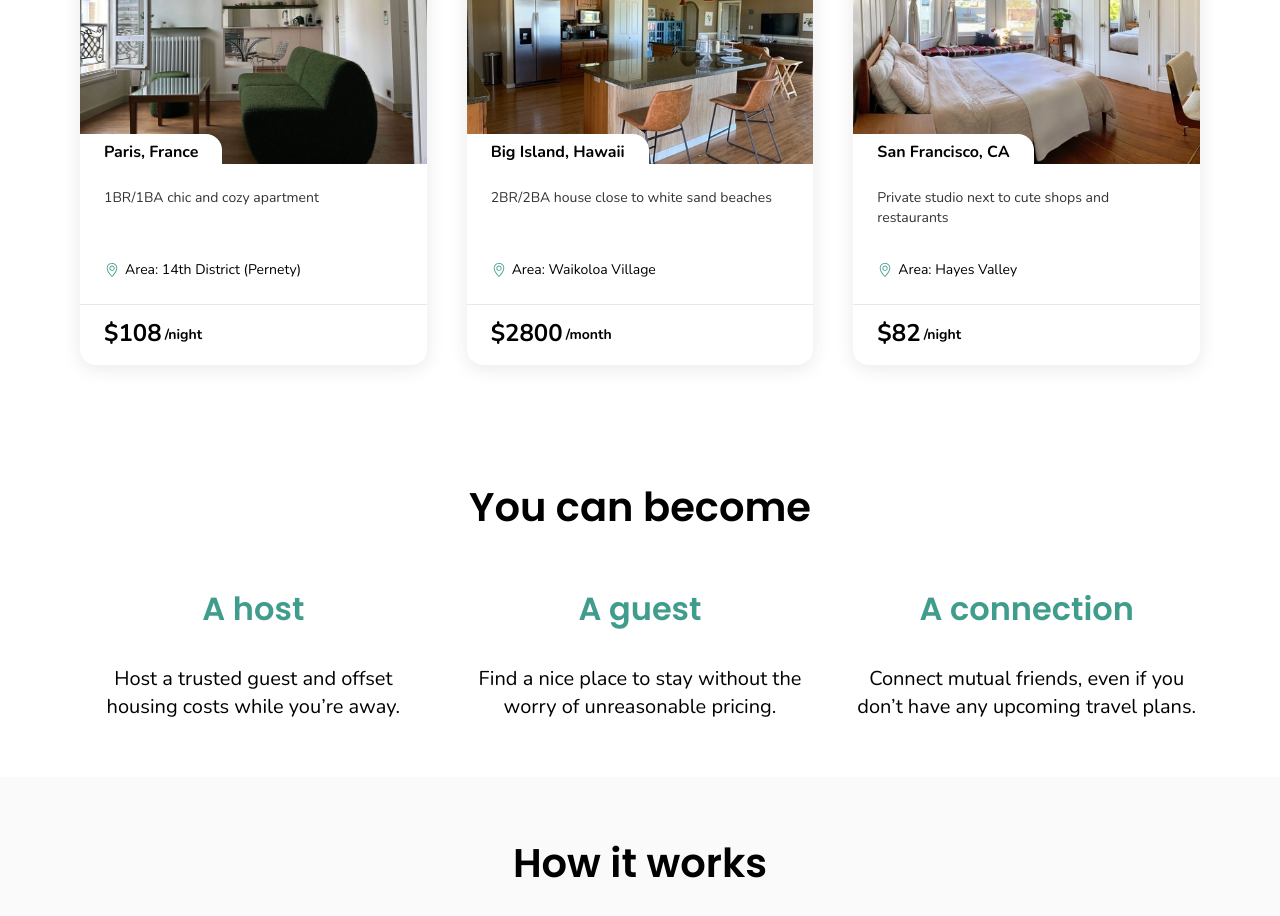
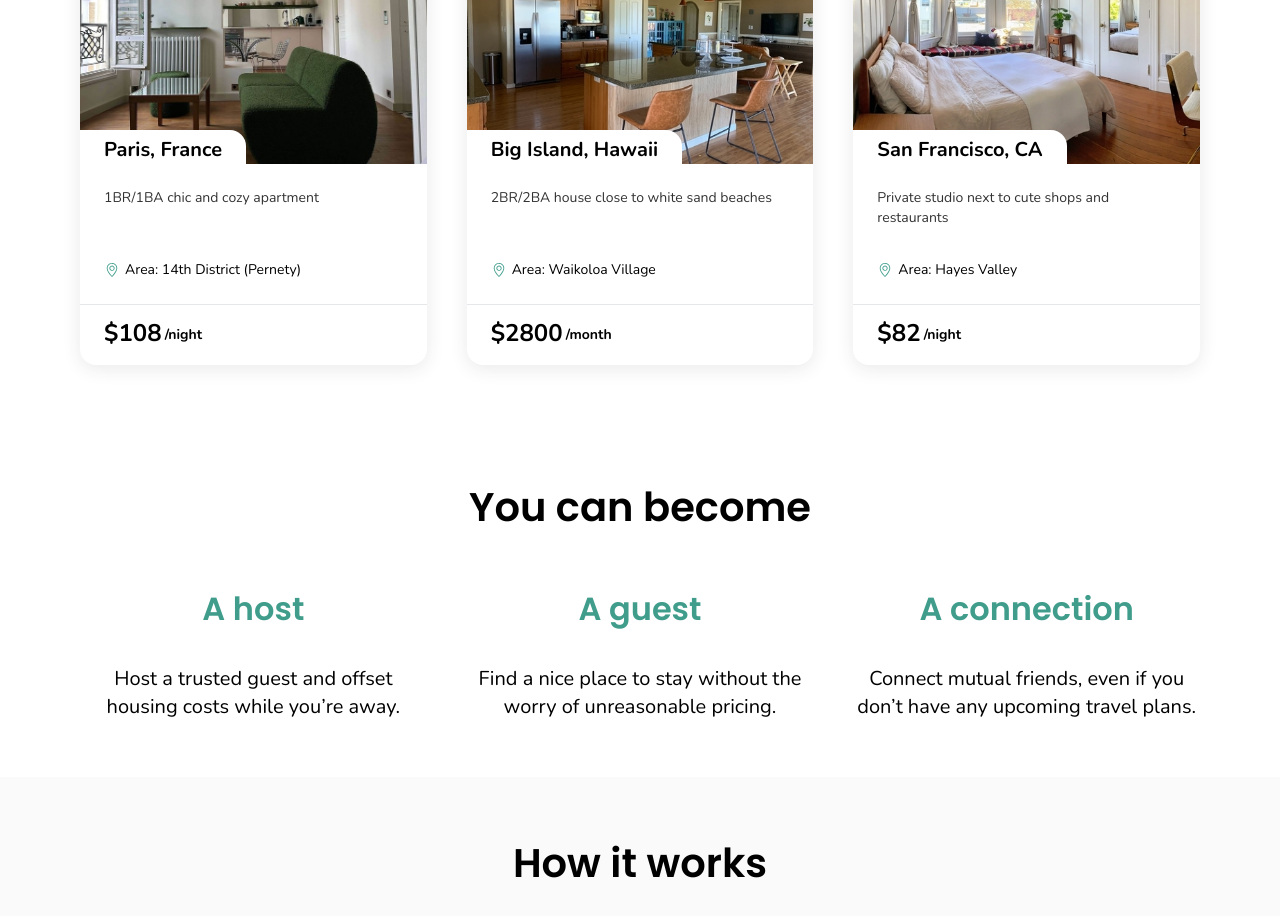
Before and after one commit to remicknsisi/amisplace, a Next.js app: page / in a window 1280 px wide. Shown: the part 1720-2636 px from the top of the page. Built offline with nearby package versions, Linux system fonts and the light colour scheme.

Commit message:
Fix text size in listing and remove gap for heromd

```diff
--- a/src/components/ListingCard.tsx
+++ b/src/components/ListingCard.tsx
@@ -23,7 +23,7 @@ const ListingCard = ({
         <div className="flex h-full rounded-2xl flex-col justify-between overflow-hidden shadow-[0_4px_18px_rgba(47,48,48,0.1)]">
             <div className="listing-container">
                 <img src={imgPath} alt={imgAlt} className="w-full h-[250px] object-cover" />
-                <div className="image-caption bg-white rounded-tr-2xl font-bold pt-[0.375rem] px-6">
+                <div className="image-caption bg-white rounded-tr-2xl font-bold pt-[0.375rem] px-6 sm:text-xl md:text-lg lg:text-xl">
                     {location}
                 </div>
             </div>
--- a/src/components/homepage/Hero.tsx
+++ b/src/components/homepage/Hero.tsx
@@ -40,7 +40,7 @@ const Hero = () => {
 
     return (
         <div className="px-5 md:px-10 bg-lightGreen-50">
-            <div className="grid grid-cols-[1fr] pt-[4rem] md:pt-0 md:grid-cols-[1fr,1fr] auto-cols-[1fr] gap-6 max-w-[80rem] ml-auto mr-auto">
+            <div className="grid grid-cols-[1fr] pt-[4rem] md:pt-0 md:grid-cols-[1fr,1fr] auto-cols-[1fr] lg:gap-6 max-w-[80rem] ml-auto mr-auto">
                 <div className="flex flex-col items-center md:items-start justify-center">
                     <motion.div
                         initial={{ opacity: 0, y: 25 }}
```
